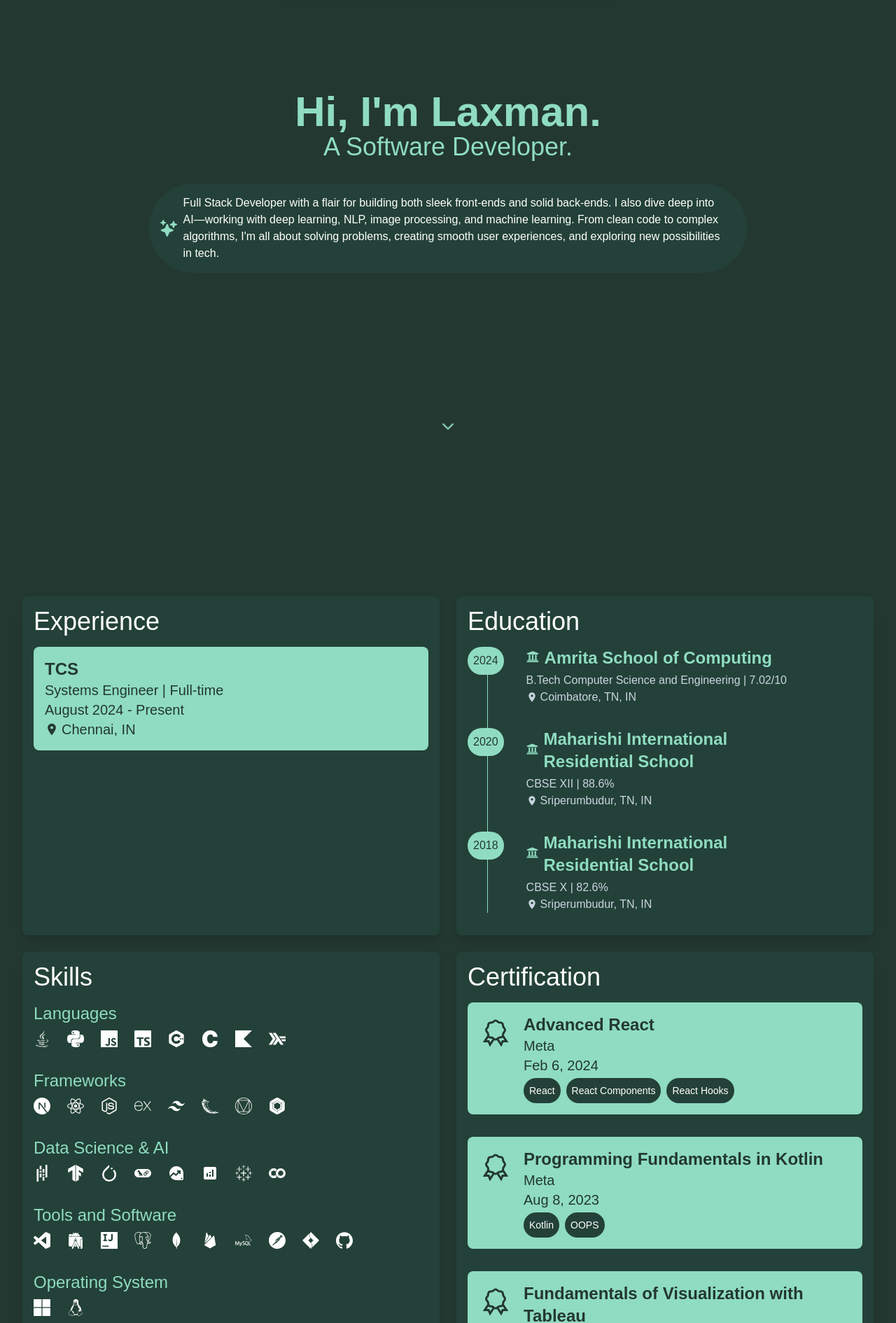
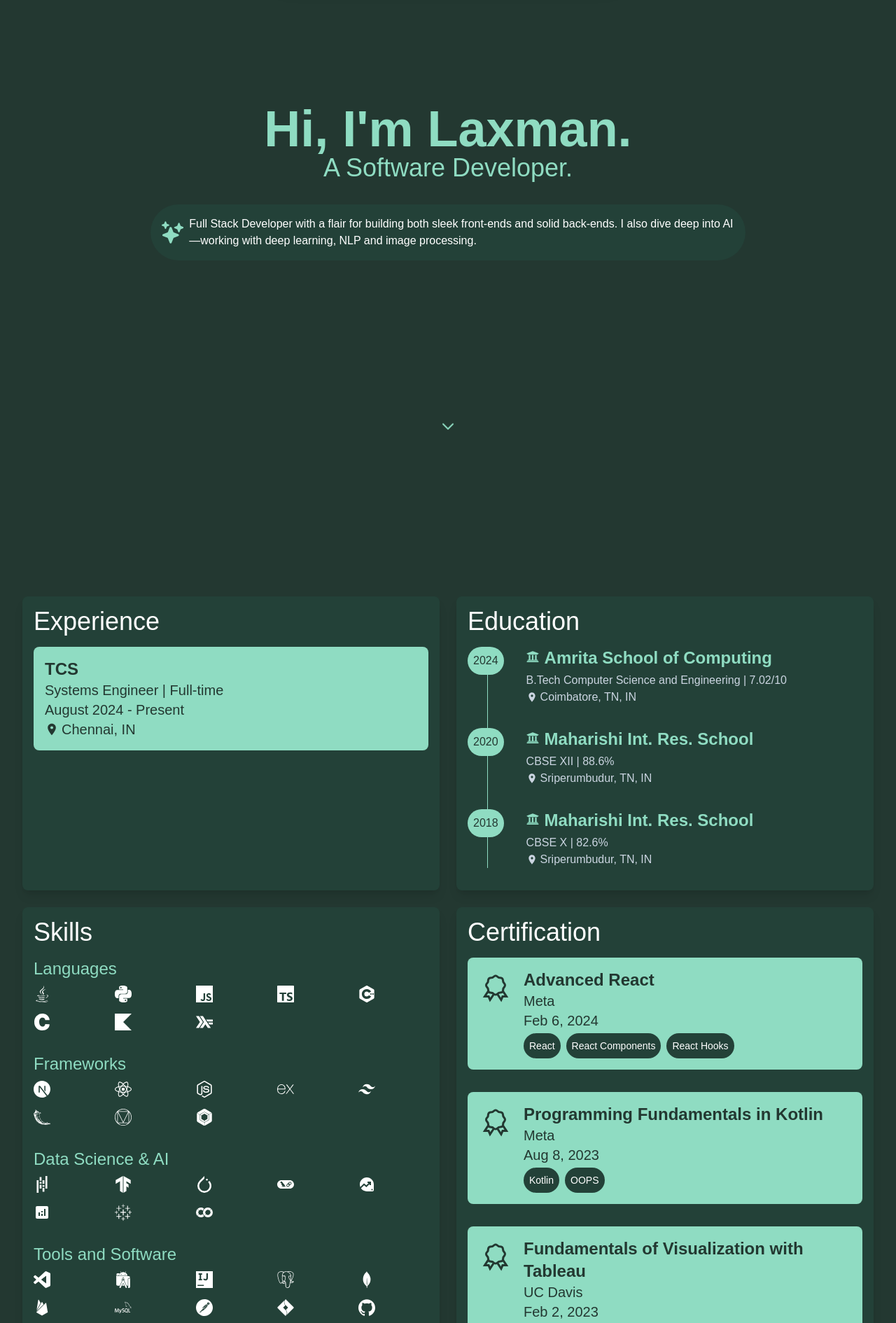
Before and after one commit to thaletto/Portfolio, a Next.js app: page / in a window 1280 px wide. Shown: the part 140-2030 px from the top of the page at 70% size. Built offline with nearby package versions, Linux system fonts and the light colour scheme; a web font is replaced by a local one; what tailwindcss-filters would draw is missing.

Commit message:
Update
Changes made to make it even more responsive. Updated README.md and edited the name in config.

```diff
--- a/app/page.tsx
+++ b/app/page.tsx
@@ -33,7 +33,7 @@
             <p
               className={
                 acornSemiBold.className +
-                " text-7xl font-bold sm:text-6xl text-customGreen text-balance"
+                " text-6xl font-bold md:text-7xl text-customGreen text-balance"
               }
             >
               Hi, I&apos;m Laxman.
@@ -41,7 +41,7 @@
             <p
               className={
                 acornRegular.className +
-                " text-5xl sm:text-4xl text-customGreen text-balance"
+                " text-4xl md:text-4xl text-customGreen text-balance"
               }
             >
               A Software Developer.
--- a/components/AboutMe.tsx
+++ b/components/AboutMe.tsx
@@ -5,8 +5,8 @@
     <div className="flex items-center justify-center">
       <div className="bg-charcoal-light rounded-full mt-8 p-6 md:p-4 md:w-2/3 w-90p">
         <p className="text-pretty flex flex-row items-center">
-          <IoSparkles className="mr-2 text-customGreen text-9xl md:text-9xl lg:text-7xl"/>
-          Full Stack Developer with a flair for building both sleek front-ends and solid back-ends. I also dive deep into AI—working with deep learning, NLP, image processing, and machine learning. From clean code to complex algorithms, I&apos;m all about solving problems, creating smooth user experiences, and exploring new possibilities in tech.
+          <IoSparkles className="mr-2 text-customGreen text-7xl md:text-5xl"/>
+          Full Stack Developer with a flair for building both sleek front-ends and solid back-ends. I also dive deep into AI—working with deep learning, NLP and image processing.
         </p>
     </div>
     </div>
--- a/components/Certification/Certificate.tsx
+++ b/components/Certification/Certificate.tsx
@@ -33,7 +33,7 @@
             {skills.map((skill, index) => (
               <p
                 key={index}
-                className="lg:text-sm sm:text-xs text-balance bg-charcoal-light p-2 text-white rounded-full"
+                className="lg:text-sm sm:text-xs text-xs text-balance bg-charcoal-light p-2 text-white rounded-full"
               >
                 {skill}
               </p>
--- a/components/Skills.tsx
+++ b/components/Skills.tsx
@@ -38,7 +38,7 @@
 import { IoLogoFirebase } from "react-icons/io5";
 
 export default function Skills() {
-  const iconClass = "flex items-center text-2xl my-2 space-x-4 sm:space-x-8 md:space-x-8 md:space-y-4 lg:space-x-6 lg:space-y-0";
+  const iconClass = "grid grid-cols-6 sm:grid-cols-6 md:grid-cols-5 gap-4 mt-2 text-2xl";
 
   return (
     <div className="bg-charcoal-light rounded-lg h-full shadow-lg">
@@ -51,7 +51,7 @@
           <p className={acornLight.className + " text-2xl text-customGreen"}>
             Languages
           </p>
-          <div className={`flex flex-wrap ${iconClass}`}>
+          <div className={iconClass}>
             <FaJava title="Java" />
             <SiPython title="Python" />
             <SiJavascript title="JavaScript" />
@@ -68,7 +68,7 @@
           <p className={acornLight.className + " text-2xl text-customGreen"}>
             Frameworks
           </p>
-          <div className={`flex flex-wrap ${iconClass}`}>
+          <div className={iconClass}>
             <SiNextdotjs title="Next.js" />
             <SiReact title="React" />
             <SiNodedotjs title="Node.js" />
@@ -85,7 +85,7 @@
           <p className={acornLight.className + " text-2xl text-customGreen"}>
             Data Science & AI
           </p>
-          <div className={`flex flex-wrap ${iconClass}`}>
+          <div className={iconClass}>
             <SiPandas title="Pandas" />
             <SiTensorflow title="TensorFlow" />
             <SiPytorch title="PyTorch" />
@@ -102,7 +102,7 @@
           <p className={acornLight.className + " text-2xl text-customGreen"}>
             Tools and Software
           </p>
-          <div className={`flex flex-wrap ${iconClass}`}>
+          <div className={iconClass}>
             <SiVisualstudiocode title="Visual Studio Code" />
             <SiAndroidstudio title="Android Studio" />
             <SiIntellijidea title="Intellij Idea" />
@@ -121,7 +121,7 @@
           <p className={acornLight.className + " text-2xl text-customGreen"}>
             Operating System
           </p>
-          <div className={`flex flex-wrap ${iconClass}`}>
+          <div className={iconClass}>
             <SiWindows11 title="Windows" />
             <SiLinux title="Linux" />
           </div>
--- a/components/footer.tsx
+++ b/components/footer.tsx
@@ -1,7 +1,7 @@
 'use client';
 
 import { MdCopyright } from "react-icons/md";
-import { SiNextdotjs, SiTailwindcss, SiGithubpages } from "react-icons/si";
+import { SiNextdotjs, SiTailwindcss, SiVercel } from "react-icons/si";
 import { tnw, acornLight, gtPlanarRegular } from "@/public/fonts/font";
 import { useState } from "react";
 
@@ -21,7 +21,7 @@
             {ishovered && (
               <div className='absolute right-0 bg-charcoal-light p-4 flex flex-col w-auto mt-2 mr-8 rounded-lg shadow-lg'>
                 <p className='flex items-center'>
-                  Made using <SiNextdotjs className='mx-2'/> and <SiTailwindcss className='ml-2 mr-1'/>. Hosted using <SiGithubpages className='ml-2 mr-1 text-7xl'/>.
+                  Made using <SiNextdotjs className='mx-2 mb-2'/> and <SiTailwindcss className='ml-2 mr-1 mb-2'/>. Hosted using <SiVercel className='ml-2 mr-1 mb-2'/>.
                 </p>
                 <p className={acornLight.className}>Title Font: Acorn Semi Bold.</p>
                 <p className={gtPlanarRegular.className}>Body Font: GT Planar Regular.</p>
--- a/data/Education.json
+++ b/data/Education.json
@@ -9,7 +9,7 @@
     "end": "2024"
   },
   {
-    "institution": "Maharishi International Residential School",
+    "institution": "Maharishi Int. Res. School",
     "university": "CBSE",
     "course": "CBSE XII",
     "cgpa": "88.6%",
@@ -18,7 +18,7 @@
     "end": "2020"
   },
   {
-    "institution": "Maharishi International Residential School",
+    "institution": "Maharishi Int. Res. School",
     "university": "CBSE",
     "course": "CBSE X",
     "cgpa": "82.6%",
--- a/next.config.mjs
+++ b/next.config.mjs
@@ -4,15 +4,8 @@
  * @type {import('next').NextConfig}
  */
 export default {
-    output: 'export',
-    basePath: process.env.GITHUB_ACTIONS ? '/Portfolio' : '',
-    assetPrefix: process.env.GITHUB_ACTIONS ? '/Portfolio/' : '',
-    // Optional: Change links `/me` -> `/me/` and emit `/me.html` -> `/me/index.html`
-    // trailingSlash: true,
-
-    // Optional: Prevent automatic `/me` -> `/me/`, instead preserve `href`
-    // skipTrailingSlashRedirect: true,
-
-    // Optional: Change the output directory `out` -> `dist`
-    // distDir: 'dist',
-  }
+  output: 'export',
+  basePath: process.env.GITHUB_ACTIONS ? '/Portfolio' : '',
+  assetPrefix: process.env.GITHUB_ACTIONS ? '/Portfolio/' : '',
+  images: { unoptimized: true }
+}
```
Also changed, not shown: 2 other files (tests, documents, lock files or other folders).
